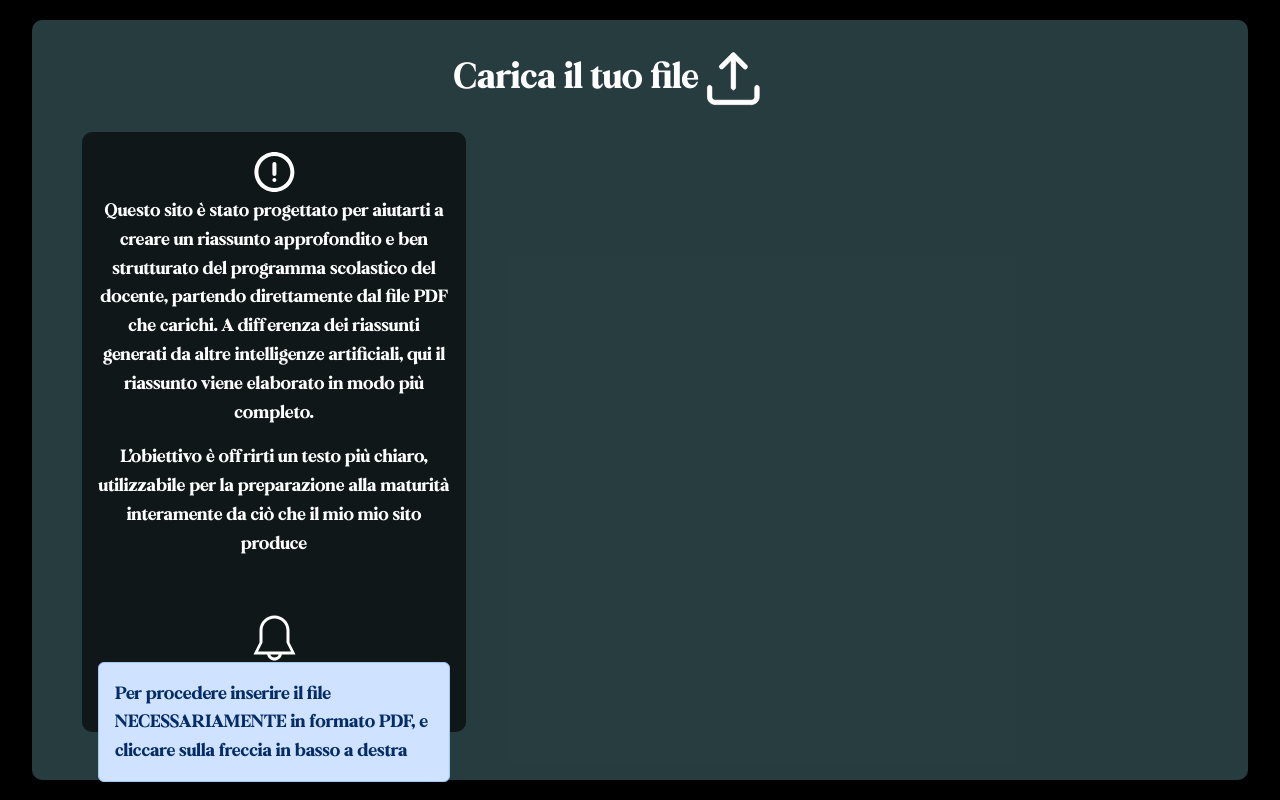
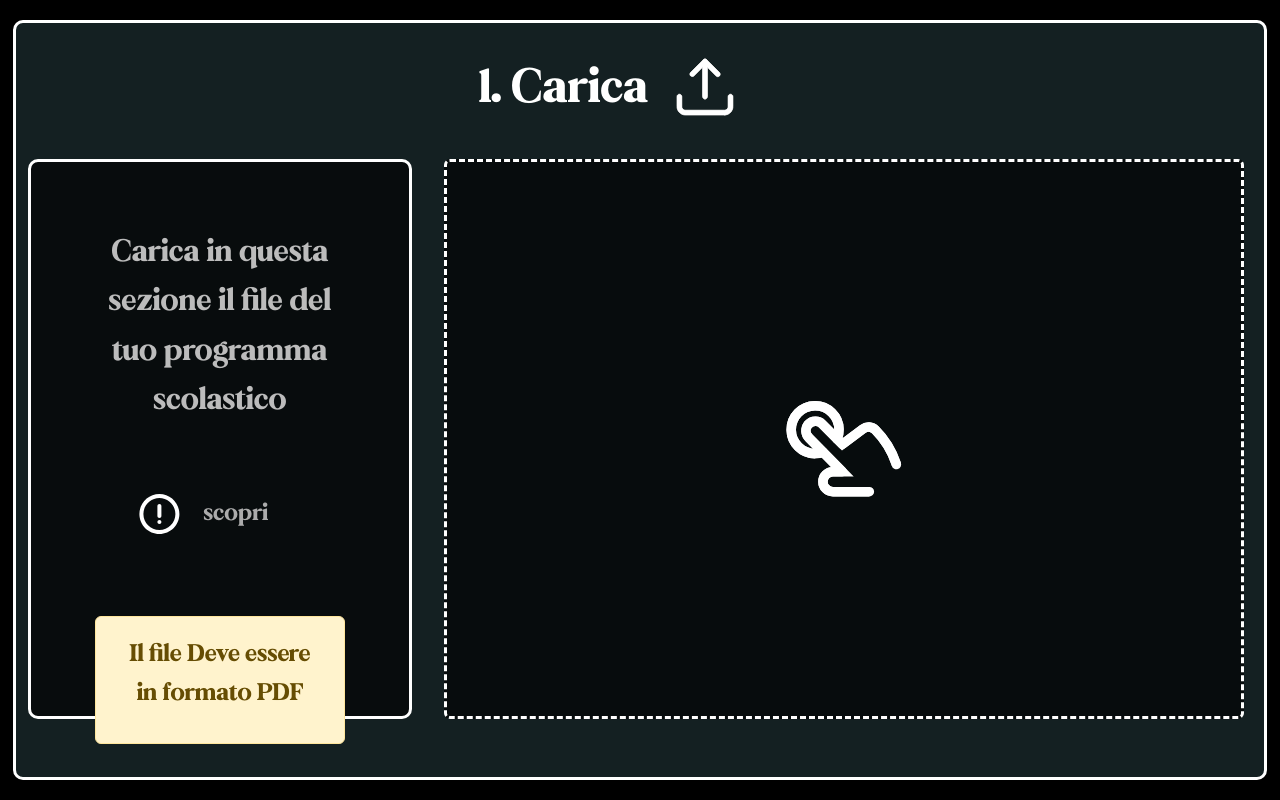
Before and after one commit to Fabriz1/gsap, a PHP site: page /nuovo/nuovo.html in a window 1280 px wide. Run offline with PHP 8.4, Linux system fonts and the light colour scheme; some libraries are stand-ins or nearby versions.

Commit message:
cambiato un bel po di cose, finita la pagina di carica, manca solo opzioni e attendi che è veloce

```diff
--- a/nuovo/nuovo.css
+++ b/nuovo/nuovo.css
@@ -48,7 +48,7 @@ body {
 
 }
 .carica{
-    background-color: rgba(45, 70, 73, 0.868);
+    background-color: rgba(28, 45, 47, 0.73);
 }
 .opzioni{
     background-color: rgba(30, 38, 46, 0.868);
@@ -58,27 +58,52 @@ body {
 }
 .carica,.opzioni,.attendi{
     height: 95vh;
-    width: 95vw;
+    width: 98vw;
     position: absolute;
+
     top: 2.5%;
-    left: 2.5%;
+    left: 1%;
 
     border-radius: 10px;
-
+    border-style: solid;
+    border-color: white;
 }
-.opzioni,.attendi{
+.opzioni, .attendi {
     opacity: 0;
+    scale: 0.5;
+    transform: translateX(-200%);
 }
 
 .descrizione-carica{
+    margin-top: 6%;
+    opacity: 0;
+    scale: 0.5;
+    z-index: 3;
     display: flex;
     justify-content: center;
     flex-wrap: wrap;
     font-size: larger;
-    padding: 2vh;
+    padding: 8vh;
+    border-style: solid;
     color: rgb(255, 255, 255);
     border-radius: 10px;
-    height: 75vh;
+    border-color: rgb(255, 255, 255);
+    height: 70vh;
     width: 30vw;
     background-color: rgba(0, 0, 0, 0.616);
 }
+
+.carica-file{
+    margin-top: 3%;
+    scale: 0.5;
+    height: 70vh;
+    width: 99%;
+    background-color: rgba(0, 0, 0, 0.616);
+    border-radius: 6px;
+    margin-right: 5%;
+    opacity: 0;
+    display: flex;
+    justify-content: center;
+    align-items: center;
+    border-style: dashed;
+}
--- a/nuovo/nuovo.html
+++ b/nuovo/nuovo.html
@@ -12,12 +12,12 @@
 
 <body>
     <div class="carica">
-        <div class="container">
+        <div class="container-fluid">
             <div class="row">
                 <div class="col-12 icona">
                     <div class="titolo-carica">
-                        <h1 style="font-size: 3vw;">Carica il tuo file</h1>
-                        <svg width="10vw" height="10vh" viewBox="2 3 40 27" fill="none"
+                        <h1 style="font-size: 4vw; margin-right: 2%;">1. Carica </h1>
+                        <svg width="10vw" height="10vh" viewBox="2 3 40 23" fill="none"
                             xmlns="http://www.w3.org/2000/svg" stroke="#ffffff" stroke-width="0.00024000000000000003">
                             <g id="SVGRepo_bgCarrier" stroke-width="0"></g>
                             <g id="SVGRepo_tracerCarrier" stroke-linecap="round" stroke-linejoin="round"
@@ -48,10 +48,17 @@
                 </div>
             </div>
             <div class="row">
-                <div class="col">
+                <div class="col-4">
 
                     <div class="descrizione-carica">
                         <div class="descizione-sito" style="display: flex; justify-content:  center; flex-wrap: wrap;">
+
+                            <p style="text-align: center; font-size: 33px; color: #bcbcbc;">Carica in questa sezione il
+                                file del tuo programma scolastico</p>
+
+                            <p style="text-align: center; font-size: 25px; margin-left: -20%; margin-top: 20%; color: #ababab;">
+
+
                                 <svg width="6vw" height="6vh" viewBox="0 0 24 24" fill="none"
                                     xmlns="http://www.w3.org/2000/svg">
                                     <g id="SVGRepo_bgCarrier" stroke-width="0"></g>
@@ -68,48 +75,85 @@
                                             fill="#ffffff"></path>
                                     </g>
                                 </svg>
-                            <p style="text-align: center;">Questo sito è stato progettato per aiutarti a creare un
-                                riassunto approfondito e ben
-                                strutturato del programma scolastico del docente, partendo direttamente dal file PDF che
-                                carichi.
-                                A differenza dei riassunti generati da altre intelligenze artificiali, qui il riassunto viene elaborato in modo più
-                                completo.
+                                scopri
+                            </p>
 
-                               <p style="text-align: center;">L’obiettivo è offrirti un testo più chiaro, utilizzabile per la preparazione alla
-                                maturità interamente da ciò che il mio mio sito produce  </p>
-                            </p>
                         </div>
-                        <svg style="margin-top: 3vh;" height="6vh" viewBox="-1 -1 30 32" version="1.1" xmlns="http://www.w3.org/2000/svg"
-                            xmlns:xlink="http://www.w3.org/1999/xlink"
-                            xmlns:sketch="http://www.bohemiancoding.com/sketch/ns" fill="#ffffff">
-                            <g id="SVGRepo_bgCarrier" stroke-width="0"></g>
-                            <g id="SVGRepo_tracerCarrier" stroke-linecap="round" stroke-linejoin="round"></g>
-                            <g id="SVGRepo_iconCarrier">
-                                <title>alert</title>
-                                <desc>Created with Sketch Beta.</desc>
-                                <defs> </defs>
-                                <g id="Page-1" stroke="none" stroke-width="1" fill="none" fill-rule="evenodd"
-                                    sketch:type="MSPage">
-                                    <g id="Icon-Set" sketch:type="MSLayerGroup"
-                                        transform="translate(-362.000000, -880.000000)" fill="#ffffff">
-                                        <path
-                                            d="M365,904 L368,898 L368,890 C368,885.582 371.582,882 376,882 C380.418,882 384,885.582 384,890 L384,898 L387,904 L365,904 L365,904 Z M376,908 C374.695,908 373.597,907.163 373.184,906 L378.816,906 C378.403,907.163 377.305,908 376,908 L376,908 Z M386,898 L386,890 C386,884.478 381.522,880 376,880 C370.478,880 366,884.478 366,890 L366,898 L362,906 L371.101,906 C371.564,908.282 373.581,910 376,910 C378.419,910 380.436,908.282 380.899,906 L390,906 L386,898 L386,898 Z"
-                                            id="alert" sketch:type="MSShapeGroup"> </path>
-                                    </g>
-                                </g>
-                            </g>
-                        </svg>
-                        <div class="alert alert-primary" role="alert" >
-                            Per procedere inserire il file NECESSARIAMENTE in formato PDF, e cliccare sulla freccia in
-                            basso a destra
+
+                        <div class="alert alert-warning" role="alert" style="height: fit-content; margin-top: 25%;">
+                            <div class="container-fluid">
+                                <div class="row">
+                            <div class="col text-center ">
+                            <p style="font-size: 26px;">Il file Deve essere in formato PDF</p>
                             </div>
                             </div>
                         </div>
-                <div class="col"></div>
                         </div>
                     </div>
                 </div>
-    <div class="impostazioni">
+                <div class="col-8">
+                    <div class="carica-file" id="carica-file">
+                        <div class="icona-clicca">
+                            <svg width="15vw" height="15vh" viewBox="0 0 24 24" id="Layer_1" data-name="Layer 1"
+                                xmlns="http://www.w3.org/2000/svg" fill="#ffffff">
+                                <g id="SVGRepo_bgCarrier" stroke-width="0"></g>
+                                <g id="SVGRepo_tracerCarrier" stroke-linecap="round" stroke-linejoin="round"
+                                    stroke="#CCCCCC" stroke-width="1.152">
+                                    <defs>
+                                        <style>
+                                            .cls-1 {
+                                                fill: none;
+                                                stroke: #ffffff;
+                                                stroke-miterlimit: 10;
+                                                stroke-width: 1.91px;
+                                            }
+                                        </style>
+                                    </defs>
+                                    <path class="cls-1"
+                                        d="M17.07,20.61H9.79a2,2,0,0,1-2-2,2,2,0,0,1,2-2h1.87L5,9.86a2,2,0,0,1-.19-2.65,1.88,1.88,0,0,1,1.47-.68,1.84,1.84,0,0,1,1.35.55l4.06,4.06,4.08-3.06a1.91,1.91,0,0,1,2.5.18h0A17.18,17.18,0,0,1,22.42,15l.06.19">
+                                    </path>
+                                    <path class="cls-1"
+                                        d="M10.63,10.12A4.73,4.73,0,0,0,11,8.17,4.78,4.78,0,1,0,6.26,13a4.67,4.67,0,0,0,1.55-.26">
+                                    </path>
+                                </g>
+                                <g id="SVGRepo_iconCarrier">
+                                    <defs>
+                                        <style>
+                                            .cls-1 {
+                                                fill: none;
+                                                stroke: #ffffff;
+                                                stroke-miterlimit: 10;
+                                                stroke-width: 1.91px;
+                                            }
+                                        </style>
+                                    </defs>
+                                    <path class="cls-1"
+                                        d="M17.07,20.61H9.79a2,2,0,0,1-2-2,2,2,0,0,1,2-2h1.87L5,9.86a2,2,0,0,1-.19-2.65,1.88,1.88,0,0,1,1.47-.68,1.84,1.84,0,0,1,1.35.55l4.06,4.06,4.08-3.06a1.91,1.91,0,0,1,2.5.18h0A17.18,17.18,0,0,1,22.42,15l.06.19">
+                                    </path>
+                                    <path class="cls-1"
+                                        d="M10.63,10.12A4.73,4.73,0,0,0,11,8.17,4.78,4.78,0,1,0,6.26,13a4.67,4.67,0,0,0,1.55-.26">
+                                    </path>
+                                </g>
+                            </svg>
+                        </div>
+                    </div>
+
+
+                </div>
+            </div>
+        </div>
+    </div>
+    <div class="opzioni">
+        <div class="row">
+            <div class="col-4">
+                <div class="descizione-opzioni">
+                    <p>Selezione qui tutte le tue preferenze </p>
+                </div>
+            </div>
+            <div class="col-8">
+
+            </div>
+        </div>
 
     </div>
     <div class="attendi">
--- a/nuovo/nuovo.js
+++ b/nuovo/nuovo.js
@@ -1,8 +1,88 @@
-gsap.from(".carica", {
+
+let tl = gsap.timeline()
+tl.from(".carica", {
     duration: 2,
     opacity: 0,
     x: "-100%",
     ease: "power2.out",
     scale: 0.5,
 
+
 })
+    .to(".descrizione-carica", {
+        opacity: 1,
+        scale: 1,
+    })
+    .to(".carica-file", {
+        opacity: 1,
+        scale: 1,
+
+    })
+    .to(".icona-clicca", {
+        y: 10,
+        duration: 0.5,
+        repeat: -1,
+        yoyo: true,
+    }
+    ).to(".icona-clicca", {
+        rotation: 360,
+        duration: 1,
+        repeat: -1,
+        repeatDelay: Math.floor(Math.random() * 5) + 1,
+        ease: "power2.inOut",
+
+
+    }
+    )
+
+
+
+//ora inizia la logica per prendere il pdf inserito
+// 1. Riferimento al div
+const caricaFileDiv = document.getElementById('carica-file');
+
+// 2. Creazione dell'input file (nascosto)
+const fileInput = document.createElement('input');
+fileInput.type = 'file';
+fileInput.accept = 'application/pdf';
+fileInput.style.display = 'none';
+document.body.appendChild(fileInput);
+
+
+// 3. Variabile in cui salveremo l’URL del PDF
+let pdf = null;
+
+// 4. Apri il file picker al click sul div
+caricaFileDiv.addEventListener('click', () => {
+    fileInput.click();
+});
+
+// 5. Al cambio di selezione, salva l’URL nella variabile `pdf`
+fileInput.addEventListener('change', () => {
+    const file = fileInput.files[0];
+    if (!file) return;              // nessuna selezione
+    // genera un blob URL e salvalo in `pdf`
+    pdf = URL.createObjectURL(file);
+    let tl2 = gsap.timeline()
+    tl2.to(".carica", {
+        duration: 1.5,
+        opacity: 0,
+        scale: 0.7,
+        x: "100%",
+        ease: "power2.out",
+    })
+    .to(".opzioni", {
+        duration: 2,
+        opacity: 1,
+        x: "0%",
+        ease: "power2.out",
+        scale: 1,
+    }).to(".descrizione-opzioni", {
+        opacity: 1,
+        scale: 1,
+    }).to(".sezione-opzioni",{
+        opacity: 1,
+        scale: 1,
+    })
+
+})
```
Lines whose indentation alone changed are shown as unchanged.
